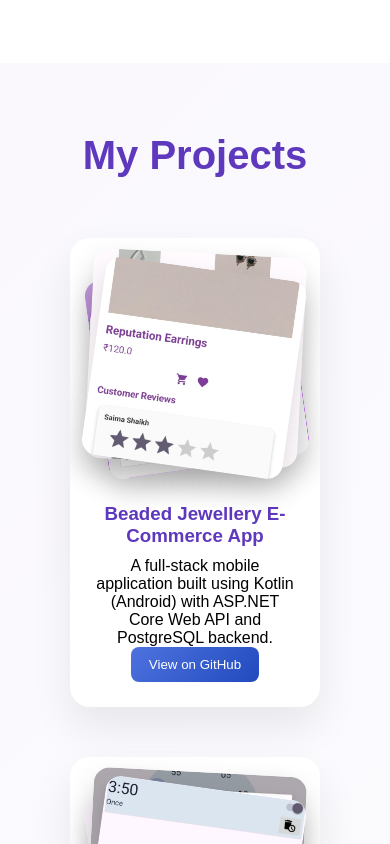
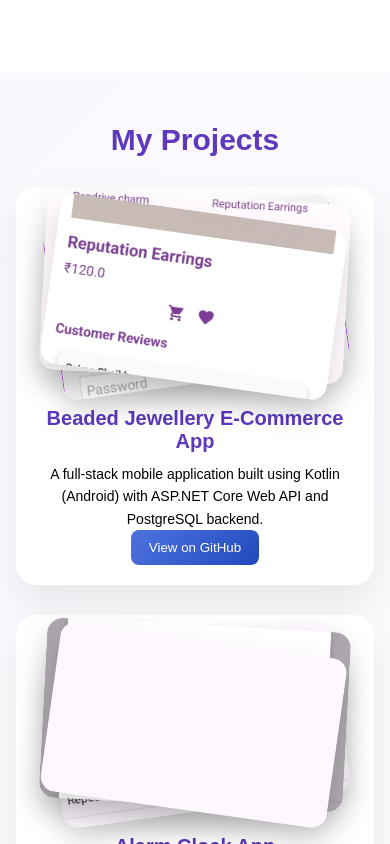
Before and after one commit to saimashaikh30/portfolio, a React (Create React App) app: page / in a window 390 px wide. Shown: the part 3660-4504 px from the top of the page. Built offline with nearby package versions, Linux system fonts and the light colour scheme.

Commit message:
responsive design fix

```diff
--- a/src/App.css
+++ b/src/App.css
@@ -570,3 +570,248 @@ body {
     font-size: 15px;
   }
 }
+
+/* ========================================= */
+/* RESPONSIVE DESIGN */
+/* ========================================= */
+
+@media (max-width: 1024px) {
+
+  /* NAVBAR */
+  .navbar {
+    padding-left: 20px;
+  }
+
+  .nav-links {
+    gap: 18px;
+    flex-wrap: wrap;
+  }
+
+  .nav-links a {
+    font-size: 16px;
+  }
+
+  /* ABOUT */
+  .about-container {
+    flex-direction: column;
+    text-align: center;
+  }
+
+  .about-card {
+    max-width: 90%;
+  }
+
+  /* PROJECTS */
+  .projects-container {
+    gap: 30px;
+  }
+
+  .project-card {
+    width: 300px;
+  }
+
+  /* SKILLS */
+  .skills-section {
+    padding: 60px 20px;
+  }
+
+  .skills-container {
+    gap: 20px;
+  }
+
+  .skill-card {
+    width: 220px;
+  }
+}
+
+/* ========================================= */
+/* MOBILE */
+/* ========================================= */
+
+@media (max-width: 768px) {
+
+  body {
+    padding-top: 80px;
+  }
+
+  /* NAVBAR */
+  .navbar {
+    height: auto;
+    padding: 15px;
+    justify-content: center;
+  }
+
+  .nav-links {
+    flex-wrap: wrap;
+    justify-content: center;
+    gap: 14px;
+  }
+
+  .nav-links a {
+    font-size: 15px;
+  }
+
+  /* TITLES */
+  .about-title,
+  .projects-title,
+  .experience-title {
+    font-size: 34px !important;
+    margin-bottom: 30px;
+  }
+
+  /* HOME */
+  .main-name {
+    font-size: 36px;
+  }
+
+  .subtitle {
+    font-size: 17px;
+    padding: 0 10px;
+  }
+
+  .resume-btn {
+    padding: 10px 22px;
+    font-size: 14px;
+  }
+
+  /* ABOUT */
+  .about-section {
+    padding: 60px 20px;
+  }
+
+  .profile-img {
+    width: 170px;
+    height: 170px;
+  }
+
+  .about-card {
+    padding: 22px;
+    width: 100%;
+  }
+
+  /* SKILLS */
+  .skills-section {
+    padding: 50px 16px;
+  }
+
+  .skills-container {
+    flex-direction: column;
+    align-items: center;
+  }
+
+  .skill-card {
+    width: 100%;
+    max-width: 350px;
+  }
+
+  /* PROJECTS */
+  .projects-section {
+    padding: 50px 16px;
+  }
+
+  .project-card {
+    width: 100%;
+    max-width: 340px;
+  }
+
+  .project-image-stack {
+    height: 200px;
+  }
+
+  .stack-img {
+    height: 180px;
+  }
+
+  .project-content {
+    padding: 20px;
+  }
+
+  .project-content h3 {
+    font-size: 20px;
+  }
+
+  .project-content p {
+    font-size: 14px;
+    line-height: 1.6;
+  }
+
+  /* EXPERIENCE */
+  .experience-section {
+    padding-top: 70px;
+    padding-left: 16px;
+    padding-right: 16px;
+  }
+
+  .experience-card {
+    width: 100%;
+    padding: 28px 20px;
+    border-radius: 22px;
+  }
+
+  .experience-card h3 {
+    font-size: 24px;
+  }
+
+  .company-name {
+    font-size: 16px;
+  }
+
+  .experience-description {
+    font-size: 15px;
+    line-height: 1.7;
+  }
+
+  .experience-list li {
+    font-size: 14px;
+    line-height: 1.6;
+  }
+
+  /* MODAL */
+  .gallery-image {
+    max-width: 90%;
+    max-height: 70%;
+  }
+
+  .close-btn {
+    top: 20px;
+    right: 20px;
+    font-size: 32px;
+  }
+}
+
+/* ========================================= */
+/* SMALL MOBILE */
+/* ========================================= */
+
+@media (max-width: 480px) {
+
+  .main-name {
+    font-size: 30px;
+  }
+
+  .subtitle {
+    font-size: 15px;
+  }
+
+  .projects-title,
+  .about-title,
+  .experience-title {
+    font-size: 30px !important;
+  }
+
+  .experience-card h3 {
+    font-size: 22px;
+  }
+
+  .experience-card {
+    padding: 24px 18px;
+  }
+
+  .project-card {
+    max-width: 100%;
+  }
+
+  .skill-card {
+    max-width: 100%;
+  }
+}
```
